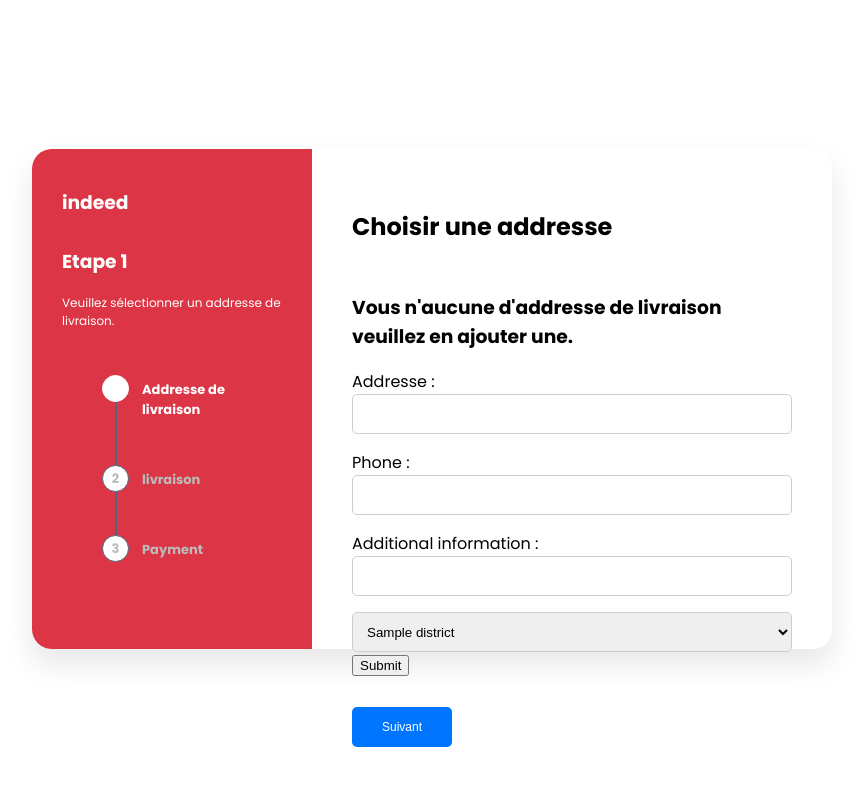
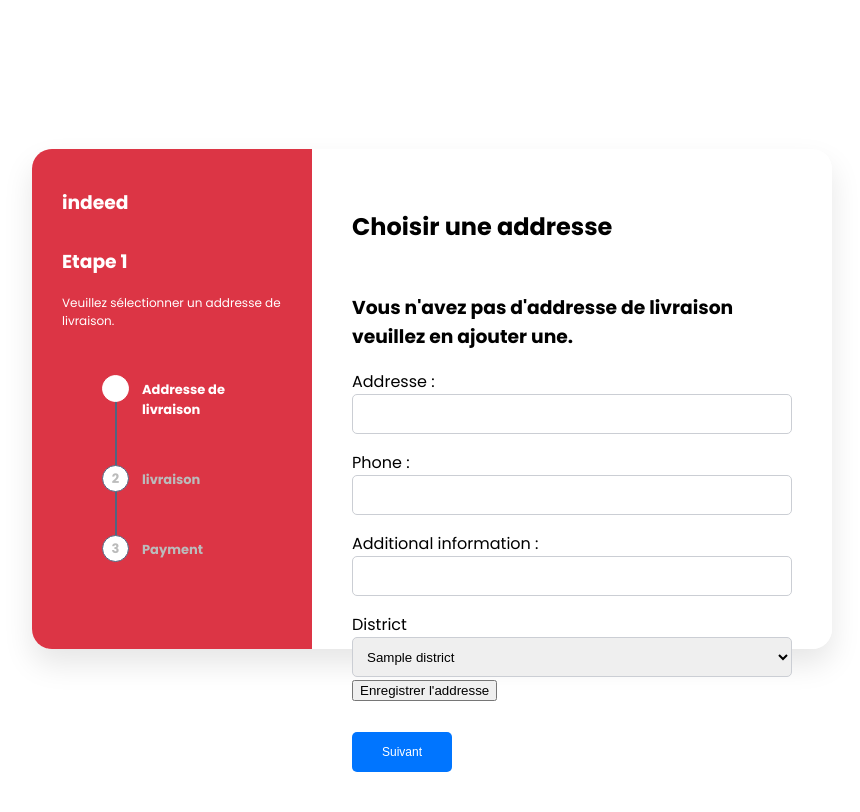
Before and after one commit to FranckyPopo/mechant_mechant, a Django app: template src/front/templates/front/pages/payments.html in a window 1280 px wide. Shown: the part 37-849 px from the top of the page, without its empty margins (208-1068 px from the left). Before the commit the page ends 784 px from the top, so only its background shows below. Run offline with Django 4.2, Linux system fonts and the light colour scheme; data comes from the database, SQL or seed files in the repository; tables that the repository leaves empty hold one stand-in row (values such as "Sample post"); the template is opened without the code that fills it: values that come from a table or form of the project are taken from there, most other values are stand-ins (such as "Sample title", 1, 10 or a date in 2020); some libraries are stand-ins or nearby versions.

Commit message:
Amélioration du template au niveau du formualaire

```diff
--- a/src/front/templates/front/pages/payments.html
+++ b/src/front/templates/front/pages/payments.html
@@ -25,11 +25,7 @@
                 </ul>
             </div>
                 <div class="right-side">
-                    <form
-                        hx-post="{% url 'front_payments' %}"
-                        hx-swap="none"
-                        method="post">
-                        {% csrf_token %}
+
 
                         <!-- Choice address-->
                         <div class="main active">
@@ -39,29 +35,36 @@
                             <div class="input-text">
                                 <div class="input-div">
                                     {% if user.delivery_address.all %}
+                                    <form
+                                        hx-post="{% url 'front_payments' %}"
+                                        hx-swap="none"
+                                        method="post">
+                                        {% csrf_token %}
                                         <select id="address" name="pk_address" class="form-perso">
                                             {% for address in list_address %}
                                                 <option value="{{ address.pk }}">
                                                     {{ address.district.city.name }}
                                                     {{ address.district.name }}
                                                     {{ address.addresse }}
-                                                    {{ address.pk }}
                                                 </option>
                                             {% endfor %}
                                         </select>
                                         {% else %}
-                                            <h3>Vous n'aucune d'addresse de livraison veuillez en ajouter une.</h3>
-                                            <form method="post" action="{% url 'front_addresse_add' %}">
+                                            <h3>Vous n'avez pas d'addresse de livraison veuillez en ajouter une.</h3>
+                                            <form
+                                                method="post"
+                                                action="{% url 'front_addresse_add' %}">
                                                 {% csrf_token %}
                                                 {{ form.as_p }}
 
+                                                <label>District</label>
                                                 <select name="district" id="district">
                                                     {% for district in districts %}
                                                         <option value="{{ district.pk }}"> {{ district.name }} </option>
                                                     {% endfor %}
                                                 </select>
 
-                                                <input type="Submit">
+                                                <input type="Submit" value="Enregistrer l'addresse">
                                             </form>
                                     {% endif %}
                                 </div>
```
